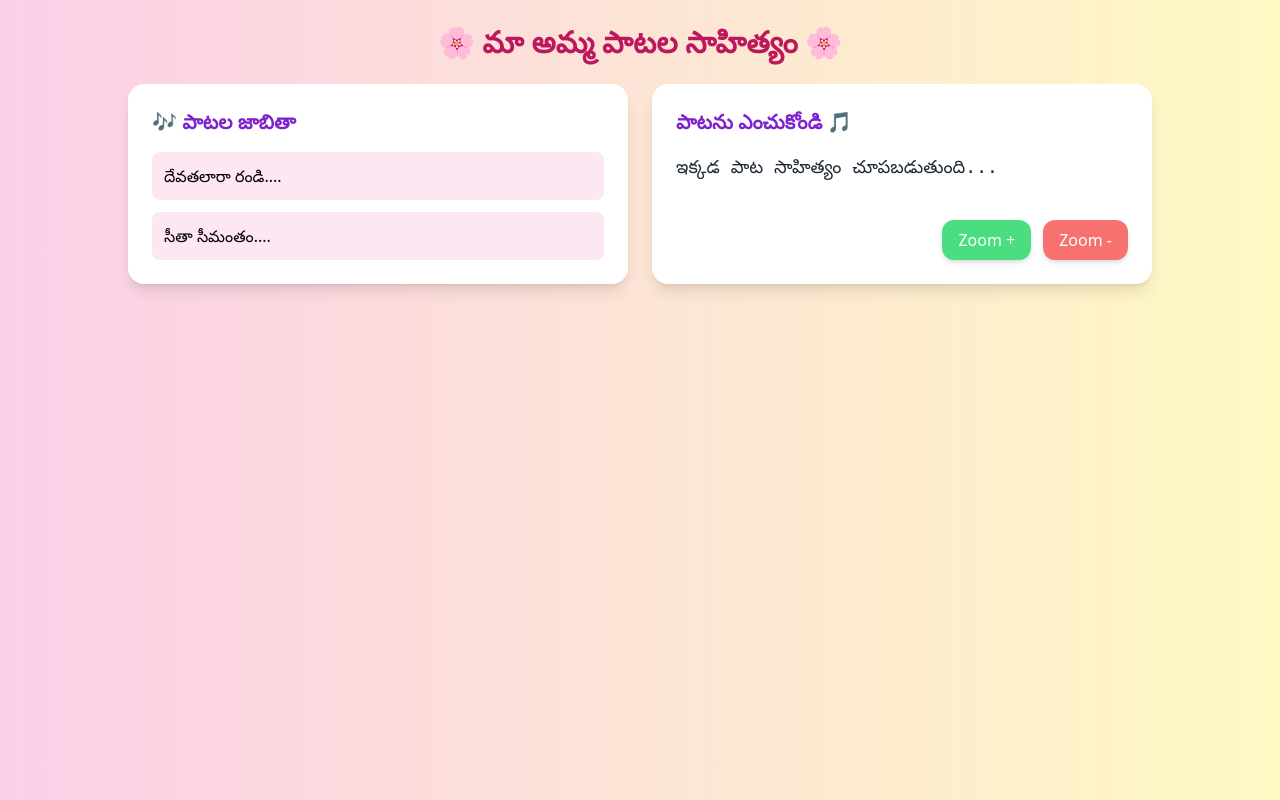
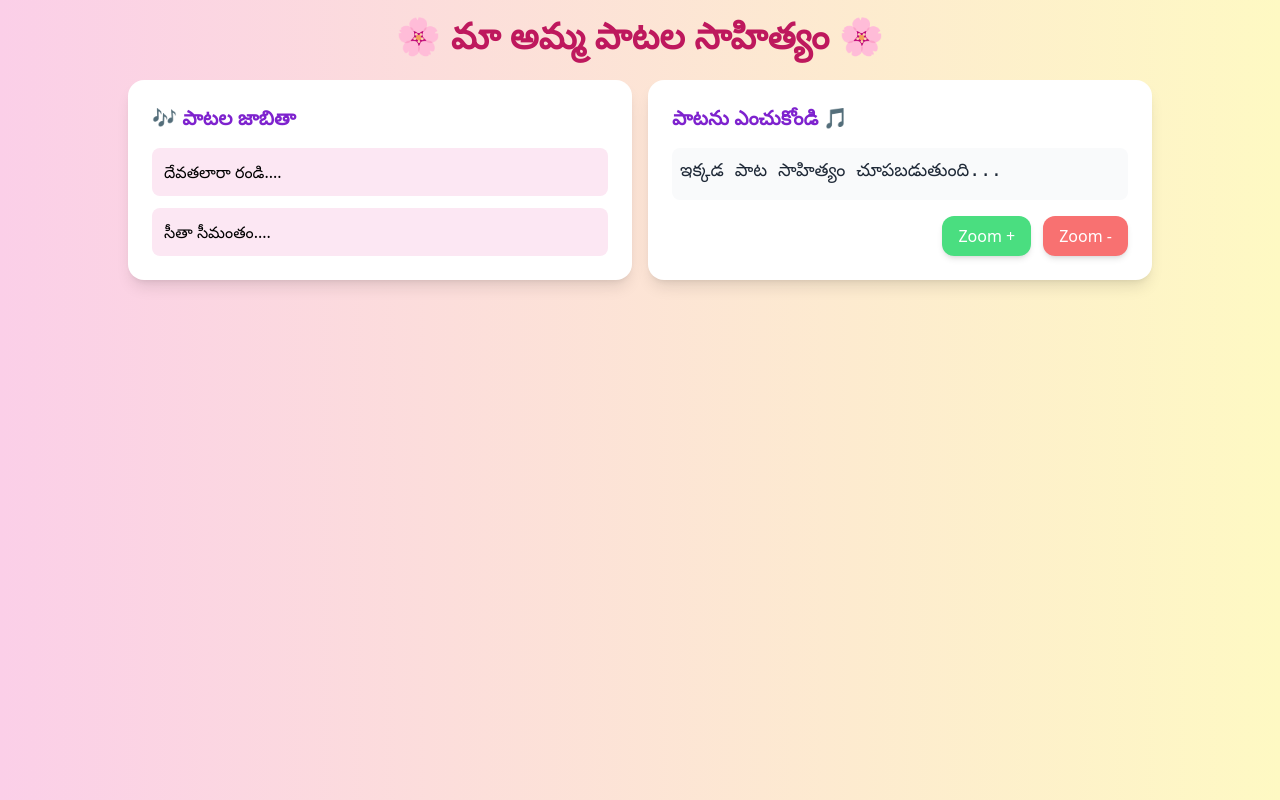
Before and after one commit to BoinaEswarsai/songswebsite, a Django app: page / in a window 1280 px wide. Run offline with Django 5.2, Linux system fonts and the light colour scheme; data comes from the database, SQL or seed files in the repository; some libraries are stand-ins or nearby versions.

Commit message:
Updated index.html layout for songs and lyrics

```diff
--- a/lyrics/templates/index.html
+++ b/lyrics/templates/index.html
@@ -12,7 +12,7 @@
       list.innerHTML = "";
       songs.forEach(song => {
         let btn = document.createElement("button");
-        btn.className = "w-full text-left p-3 bg-pink-100 rounded-lg hover:bg-pink-200";
+        btn.className = "w-full text-left p-3 bg-pink-100 rounded-lg hover:bg-pink-200 transition duration-200";
         btn.innerText = song.title;
         btn.onclick = () => loadLyrics(song.id);
         list.appendChild(btn);
@@ -29,37 +29,37 @@
     function zoomIn() {
       let text = document.getElementById("lyricsText");
       let size = parseInt(window.getComputedStyle(text).fontSize);
-      text.style.fontSize = (size + 4) + "px";
+      text.style.fontSize = (size + 2) + "px";
     }
 
     function zoomOut() {
       let text = document.getElementById("lyricsText");
       let size = parseInt(window.getComputedStyle(text).fontSize);
-      text.style.fontSize = (size - 4) + "px";
+      text.style.fontSize = (size - 2) + "px";
     }
 
     window.onload = loadSongs;
   </script>
 </head>
-<body class="bg-gradient-to-r from-pink-200 to-yellow-100 min-h-screen flex flex-col items-center p-6 font-sans">
+<body class="bg-gradient-to-r from-pink-200 to-yellow-100 min-h-screen flex flex-col items-center p-4 font-sans">
 
-  <h1 class="text-3xl font-bold text-pink-700 mb-6">🌸 మా అమ్మ పాటల సాహిత్యం 🌸</h1>
+  <h1 class="text-3xl md:text-4xl font-bold text-pink-700 mb-6 text-center">🌸 మా అమ్మ పాటల సాహిత్యం 🌸</h1>
 
-  <div class="grid md:grid-cols-2 gap-6 w-full max-w-5xl">
+  <div class="grid md:grid-cols-2 gap-4 w-full max-w-5xl">
     <!-- Song List -->
-    <div class="bg-white rounded-2xl shadow-lg p-6">
-      <h2 class="text-xl font-semibold text-purple-700 mb-4">🎶 పాటల జాబితా</h2>
+    <div class="bg-white rounded-2xl shadow-lg p-4 md:p-6">
+      <h2 class="text-xl font-semibold text-purple-700 mb-4 text-center md:text-left">🎶 పాటల జాబితా</h2>
       <div id="songList" class="space-y-3"></div>
     </div>
 
     <!-- Lyrics Section -->
-    <div class="bg-white rounded-2xl shadow-lg p-6 flex flex-col">
-      <h2 id="lyricsTitle" class="text-xl font-semibold text-purple-700 mb-4">పాటను ఎంచుకోండి 🎵</h2>
-      <pre id="lyricsText" class="flex-1 text-lg leading-relaxed whitespace-pre-wrap text-gray-800">ఇక్కడ పాట సాహిత్యం చూపబడుతుంది...</pre>
+    <div class="bg-white rounded-2xl shadow-lg p-4 md:p-6 flex flex-col">
+      <h2 id="lyricsTitle" class="text-xl font-semibold text-purple-700 mb-4 text-center md:text-left">పాటను ఎంచుకోండి 🎵</h2>
+      <pre id="lyricsText" class="flex-1 text-base md:text-lg leading-relaxed whitespace-pre-wrap text-gray-800 overflow-auto p-2 rounded-lg bg-gray-50">ఇక్కడ పాట సాహిత్యం చూపబడుతుంది...</pre>
 
-      <div class="flex justify-end mt-4 space-x-3">
-        <button onclick="zoomIn()" class="px-4 py-2 bg-green-400 text-white rounded-xl shadow-md hover:bg-green-500">Zoom +</button>
-        <button onclick="zoomOut()" class="px-4 py-2 bg-red-400 text-white rounded-xl shadow-md hover:bg-red-500">Zoom -</button>
+      <div class="flex justify-center md:justify-end mt-4 space-x-3">
+        <button onclick="zoomIn()" class="px-4 py-2 bg-green-400 text-white rounded-xl shadow-md hover:bg-green-500 transition">Zoom +</button>
+        <button onclick="zoomOut()" class="px-4 py-2 bg-red-400 text-white rounded-xl shadow-md hover:bg-red-500 transition">Zoom -</button>
       </div>
     </div>
   </div>
```
